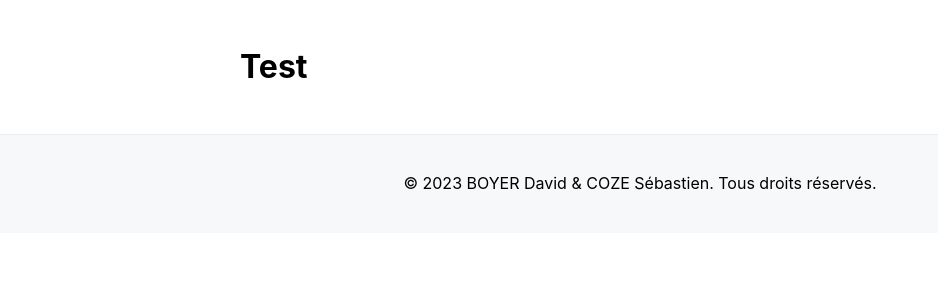
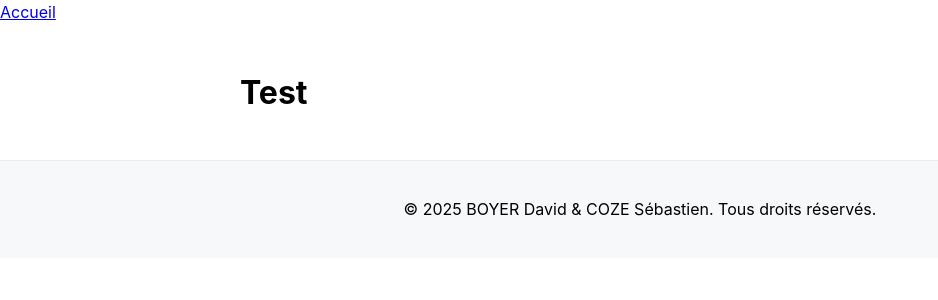
Before and after one commit to ThemisNU/themis-presentation, a Jekyll site: the page built from test.md, in a window 1280 px wide. Shown: the top 300 px of the page, without its empty margins (0-938 px from the left). Built offline with Jekyll 4.4.1, drawn with Linux system fonts in a browser that asks for light colours; our own code applies the rules of GitHub Pages for plain Markdown files.

Commit message:
Update default.html

```diff
--- a/_layouts/default.html
+++ b/_layouts/default.html
@@ -7,11 +7,18 @@
     <link rel="stylesheet" href="{{ '/assets/css/styles.css' | relative_url }}">
 </head>
 <body>
+    <header>
+        <nav class="navbar">
+            <div class="navbar-container">
+                <a href="/" class="navbar-logo">Accueil</a>
+            </div>
+        </nav>
+    </header>
     <div class="content">
         {{ content }}
     </div>
     <footer>
-        <p>&copy; 2023 BOYER David & COZE Sébastien. Tous droits réservés.</p>
+        <p>&copy; 2025 BOYER David & COZE Sébastien. Tous droits réservés.</p>
     </footer>
 </body>
 </html>
```
